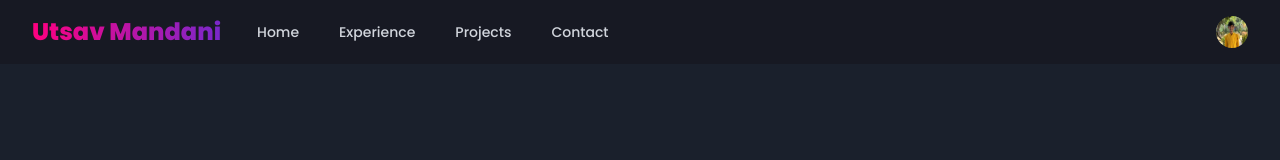
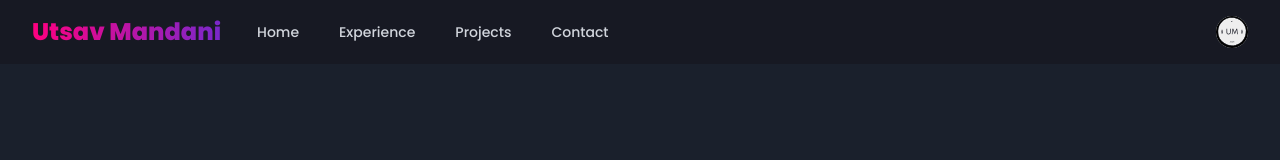
Before and after one commit to utsav9145/portfolio, a React (Vite) app: page / in a window 1280 px wide. Shown: the top 160 px of the page. Built offline with nearby package versions, Linux system fonts and the light colour scheme.

Commit message:
changed navber logo

```diff
--- a/src/component/Navbar.jsx
+++ b/src/component/Navbar.jsx
@@ -1,5 +1,6 @@
 import React, { useState } from 'react';
 import Avatars from '../assets/avatars-icon.jpg'
+import Avatars1 from '../../favicon.svg'
 
 const Navbar = () => {
     const [isMobileMenuOpen, setIsMobileMenuOpen] = useState(false);
@@ -55,7 +56,7 @@ const Navbar = () => {
                                 aria-haspopup="true"
                             >
                                 <span className="sr-only">Open user menu</span>
-                                <img className="size-8 rounded-full" src={Avatars} alt="avatar-image" />
+                                <img className="size-8 rounded-full" src={Avatars1} alt="avatar-image" />
                             </button>
 
                             {isUserMenuOpen && (
```
